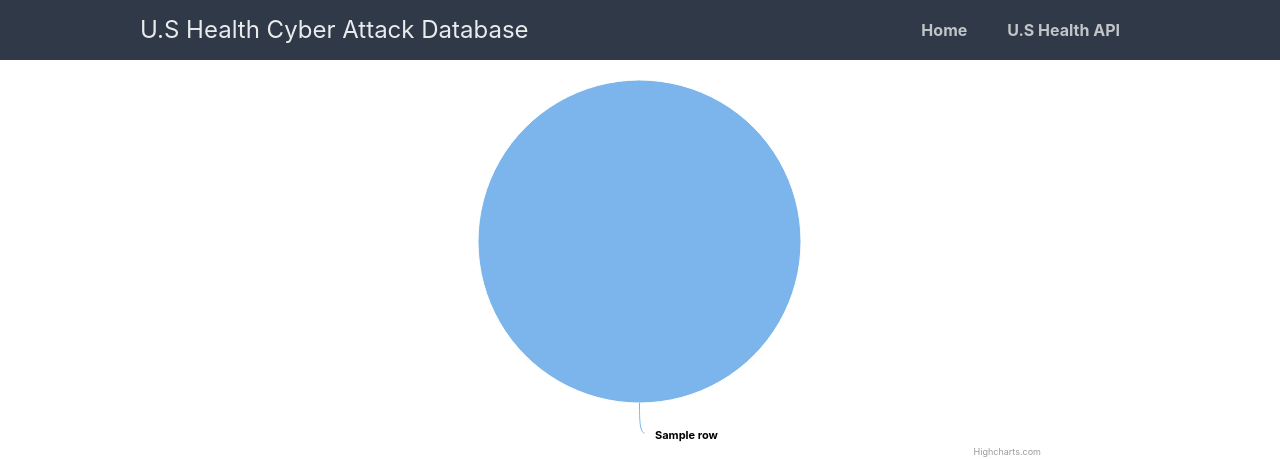
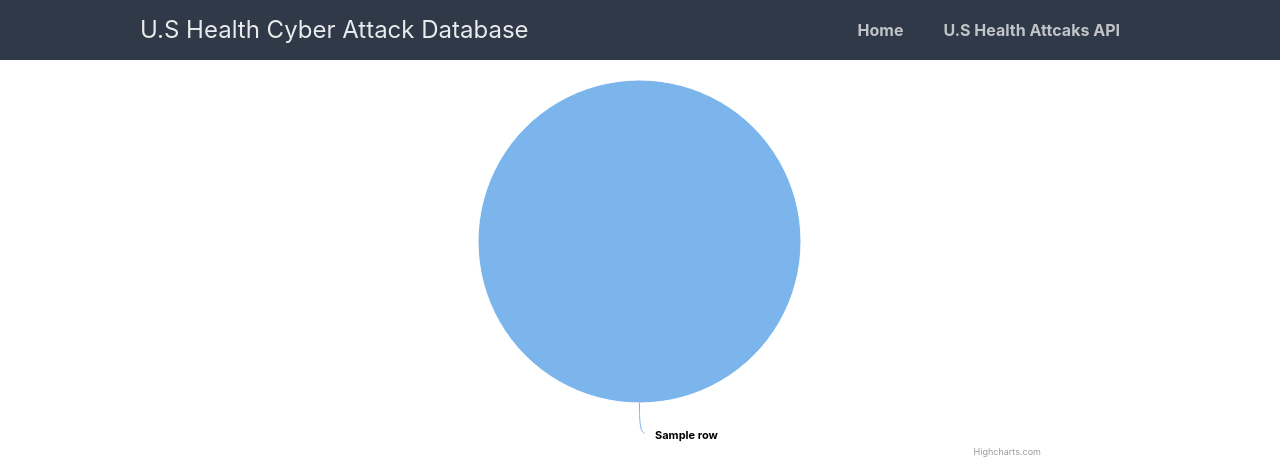
Before and after one commit to BarkaBoss/Cyber-Attacks, a Flask app: template templates/graphs.html in a window 1280 px wide. Shown: the top 459 px of the page. Run offline with Flask 3, Linux system fonts and the light colour scheme; the template is opened without the code that fills it: most values are stand-ins (such as "Sample title", 1, 10 or a date in 2020); parts of the project's set-up code (start-up, migrations or seed data) failed here and were passed over; some libraries are stand-ins or nearby versions.

```diff
--- a/templates/graphs.html
+++ b/templates/graphs.html
@@ -31,7 +31,7 @@
       <div>
           <h1>U.S Health Cyber Attack Database</h1>
           <a target="_blank" href="{{ url_for('home') }}">Home</a>
-          <a target="_blank" href="{{ url_for('api_us') }}">U.S Health API</a>
+          <a target="_blank" href="{{ url_for('api_us') }}">U.S Health Attcaks API</a>
       </div>
   </nav>
     <div class="container-fluid">
```
